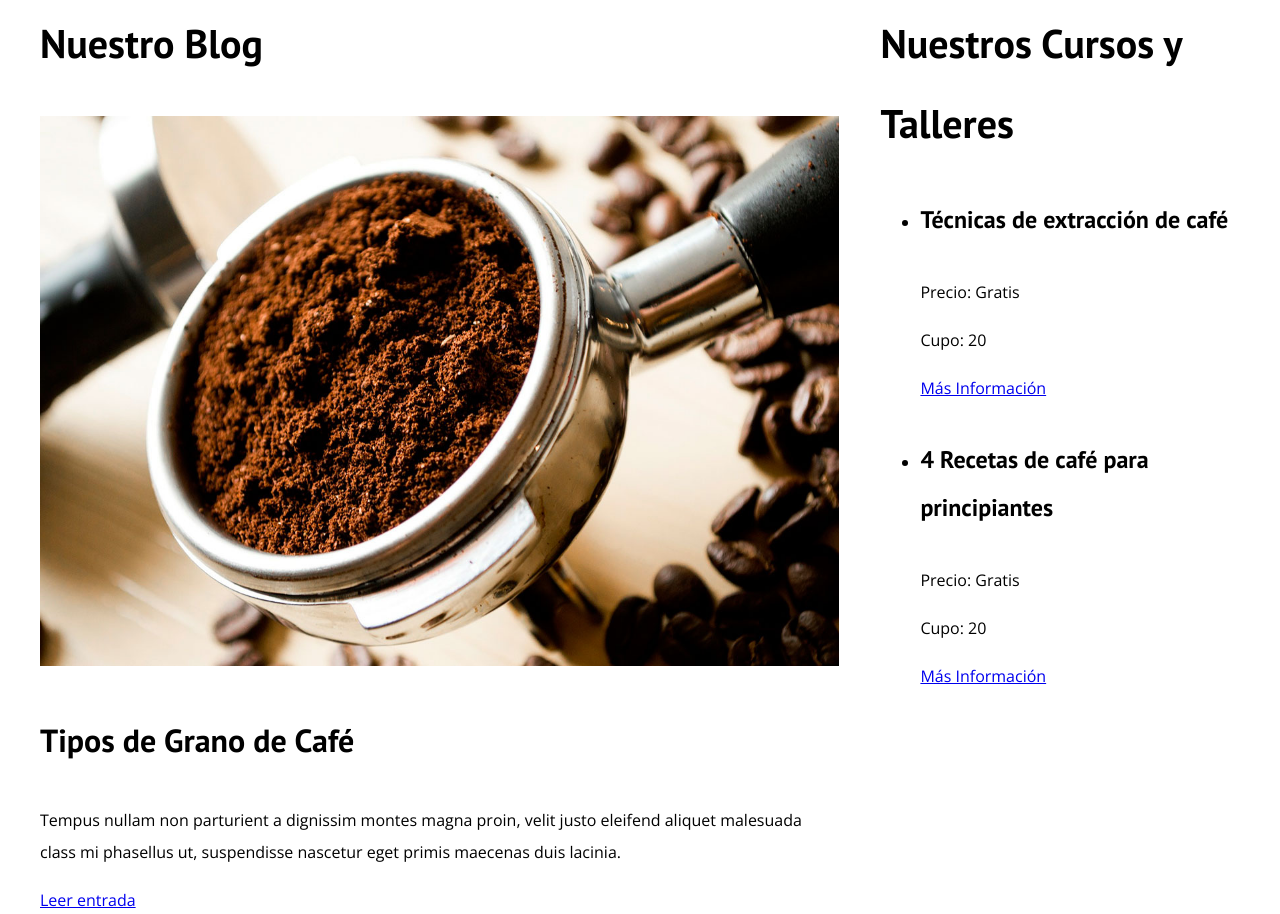
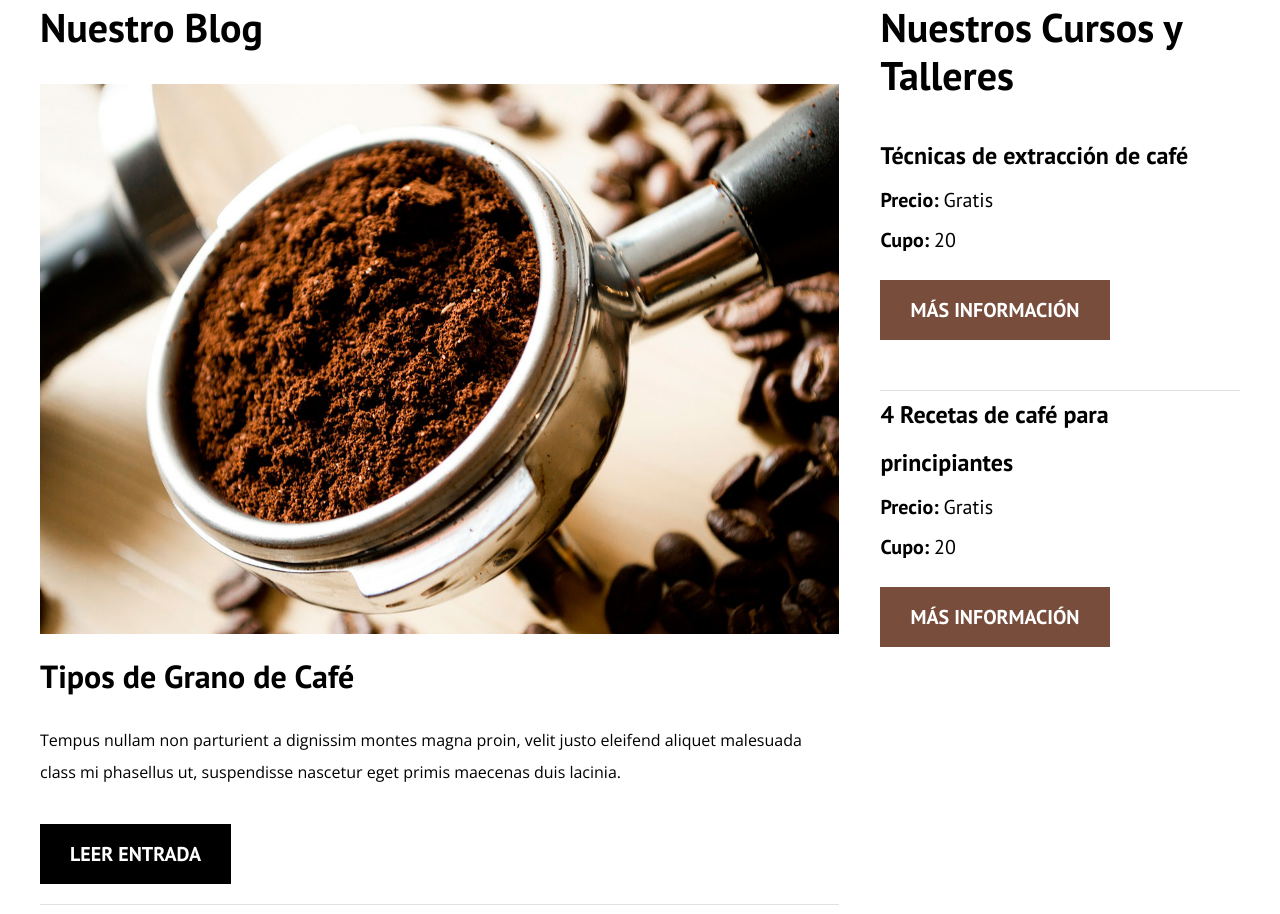
Before and after one commit to marisemeraro/DesarrolloWeb_BlogDelCafe, a plain HTML site: page Blog del Café/index.html in a window 1280 px wide. Shown: the part 630-1544 px from the top of the page. Drawn offline with nearby package versions, Linux system fonts and the light colour scheme.

Commit message:
Finalizando pagina Inicial

```diff
--- a/Blog del Café/css/styles.css
+++ b/Blog del Café/css/styles.css
@@ -26,6 +26,7 @@ h1{
 }
 h2{
     font-size: 4rem;
+    line-height: 1.2;
 }
 h3{
     font-size: 3.2rem;
@@ -43,6 +44,31 @@ centrar-texto{
 }
 .no-margin{
     margin: 0;
+}
+
+/** Botones **/
+.btn{
+    display: block;
+    text-align: center;
+    padding: 1rem 3rem;
+    margin: 2rem 0;
+    color: #ffffff;
+    text-decoration: none;
+    font-family: 'PT Sans', sans-serif;
+    font-weight: 700;
+    text-transform: uppercase;
+    font-size: 2rem;
+}
+@media(min-width: 768px){
+    .btn{
+        display: inline-block;
+    }
+}
+.btn-primario{
+    background-color: #000000;
+}
+.btn-secundario{
+    background-color: #784d3c;
 }
 
 /** Header **/
@@ -77,6 +103,8 @@ centrar-texto{
     text-align: center;
     display: block;
     font-size: 1.8rem;
+    color: #ffffff;
+    text-decoration: none;
 }
 
 @media(min-width: 768px){
@@ -132,3 +160,51 @@ centrar-texto{
     }
 
 }
+
+.entrada-blog{
+    margin-bottom: 2rem;
+    border-bottom: 1px solid #e1e1e1;
+}
+
+.entrada-blog:last-of-type{
+    border: none;
+}
+
+
+/** Cursos sidebar **/
+.cursos-lista{
+    padding: 0;
+    list-style: none;
+}
+.curso{
+    padding-bottom: 3rem;
+    border-bottom: 1px solid #e1e1e1;
+}
+.curso:last-of-type{
+    border-bottom: none;
+}
+.curso p{
+    font-family: 'PT Sans', sans-serif;
+    font-weight: 700;
+    font-size: 2rem;
+}
+.curso p span{
+    font-weight:400;
+}
+/** Footer **/
+.site-footer{
+    background-color: #000000;
+    padding: 3rem;
+    margin-top: 4rem;
+}
+
+.site-footer p{
+    color: #ffffff;
+    font-size: 4rem;
+    font-weight: 400;
+    font-family: 'PT Sans', sans-serif;
+    text-align: center;
+}
+.site-footer p span{
+    font-weight: 700;
+}
--- a/Blog del Café/index.html
+++ b/Blog del Café/index.html
@@ -40,7 +40,7 @@
                     <img src="img/blog1.jpg" alt="Imagen blog">
                 </div>
                 <div class="contenido-blog">
-                    <h3>Tipos de Grano de Café</h3>
+                    <h3 class="no-margin">Tipos de Grano de Café</h3>
                     <p>Tempus nullam non parturient a dignissim montes magna proin, velit justo eleifend aliquet malesuada class mi phasellus ut, suspendisse nascetur eget primis maecenas duis lacinia.</p>
                     <a href="entrada.html" class="btn btn-primario">Leer entrada</a>
                 </div>
@@ -50,7 +50,7 @@
                     <img src="img/blog2.jpg" alt="Imagen blog">
                 </div>
                 <div class="contenido-blog">
-                    <h3>3 Deliciosas recetas para café</h3>
+                    <h3 class="no-margin">3 Deliciosas recetas para café</h3>
                     <p>Tempus nullam non parturient a dignissim montes magna proin, velit justo eleifend aliquet malesuada class mi phasellus ut, suspendisse nascetur eget primis maecenas duis lacinia.</p>
                     <a href="entrada.html" class="btn btn-primario">Leer entrada</a>
                 </div>
@@ -60,7 +60,7 @@
                     <img src="img/blog3.jpg" alt="Imagen blog">
                 </div>
                 <div class="contenido-blog">
-                    <h3>Beneficios del café</h3>
+                    <h3 class="no-margin">Beneficios del café</h3>
                     <p>Tempus nullam non parturient a dignissim montes magna proin, velit justo eleifend aliquet malesuada class mi phasellus ut, suspendisse nascetur eget primis maecenas duis lacinia.</p>
                     <a href="entrada.html" class="btn btn-primario">Leer entrada</a>
                 </div>
@@ -70,20 +70,35 @@
             <h2>Nuestros Cursos y Talleres</h2>
             <ul class="cursos-lista">
                 <li class="curso">
-                    <h4>Técnicas de extracción de café</h4>
-                    <p>Precio: <span>Gratis</span></p>
-                    <p>Cupo: <span>20</span></p>
+                    <h4 class="no-margin">Técnicas de extracción de café</h4>
+                    <p class="no-margin">Precio: <span>Gratis</span></p>
+                    <p class="no-margin">Cupo: <span>20</span></p>
                     <a href="cursos.html" class="btn btn-secundario">Más Información</a>
                 </li>
                 <li class="curso">
-                    <h4>4 Recetas de café para principiantes</h4>
-                    <p>Precio: <span>Gratis</span></p>
-                    <p>Cupo: <span>20</span></p>
+                    <h4 class="no-margin">4 Recetas de café para principiantes</h4>
+                    <p class="no-margin">Precio: <span>Gratis</span></p>
+                    <p class="no-margin">Cupo: <span>20</span></p>
                     <a href="cursos.html" class="btn btn-secundario">Más Información</a>
                 </li>
             </ul>
         </aside>
     </div>
 
+    <footer class="site-footer">
+        <div class="contendor">
+            <div class="barra">
+                <p class="no-margin">Blog<span>DeCafé</span></p>
+
+
+                <nav class="navegacion">
+                    <a href="nosotros.html">Nosotros</a>
+                    <a href="cursos.html">Cursos</a>
+                    <a href="contacto.html">Contacto</a>
+                </nav>
+            </div>
+        </div>
+    </footer>
+
 </body>
 </html>
```
